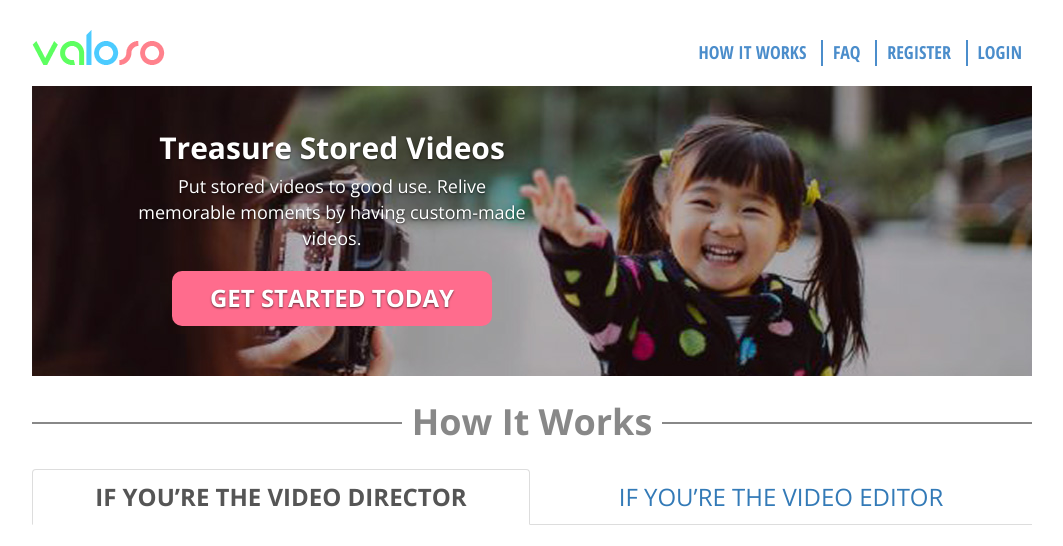
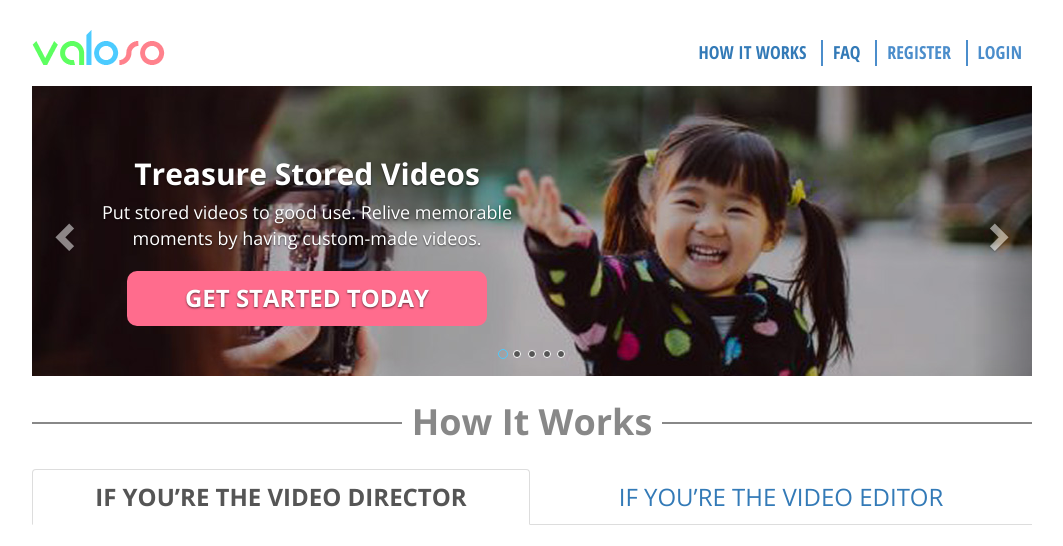
Before and after one commit to sergey-ivanov-79/Valoso, a PHP site: page /landing-page.html in a window 1280 px wide. Shown: the top 546 px of the page, without its empty margins (108-1171 px from the left). Run offline with PHP 8.4, Linux system fonts and the light colour scheme; some libraries are stand-ins or nearby versions.

Commit message:
no message

```diff
--- a/css/style.css
+++ b/css/style.css
@@ -513,6 +589,28 @@ footer {
 .carousel-inner .item img {
 
 }
+#header .sliderBox .carousel-control {
+  width:6%;
+}
+#header .sliderBox .carousel-indicators {
+  bottom:0px;
+}
+#header .sliderBox .carousel-indicators li {
+  width:8px;
+  height:8px;
+
+  background:#555555;
+}
+
+#header .sliderBox .carousel-indicators .active {
+  background:transparent;
+  border:1px solid #4ccbff;
+   width:10px;
+  height:10px;
+}
+#header .sliderBox  .slider-size {
+  height:290px
+}
 @media (min-width: 1060px) {
   .container {
     width: 1030px;
@@ -521,8 +619,8 @@ footer {
 }
 @media (min-width: 990px) {
     #header .sliderBox .carousel-caption {
-    width:40%;
-    left:10%;
+    width:45%;
+    left:5%;
     right:auto;
     bottom:20px;
   }
--- a/landing-page.html
+++ b/landing-page.html
@@ -49,6 +49,14 @@
            $('.upArrow').hide()
         }
     });
+    $('#slider').on('slide.bs.carousel', function () {
+
+      console.log(1);
+    })
+    $('#slider').on('slid.bs.carousel', function () {
+       console.log(2);
+    })
+
 	});
 
 	</script>
@@ -81,48 +89,70 @@
      <div class="col-xs-12 col-sm-12 col-md-12 col-lg-12">
         <div id="slider" class="carousel slide" data-ride="carousel">
           <!-- Wrapper for slides -->
+           <ol class="carousel-indicators">
+              <li data-target="#slider" data-slide-to="0" class="active"></li>
+              <li data-target="#slider" data-slide-to="1"></li>
+              <li data-target="#slider" data-slide-to="2"></li>
+              <li data-target="#slider" data-slide-to="3"></li>
+              <li data-target="#slider" data-slide-to="4"></li>
+            </ol>
             <div class="carousel-inner" role="listbox">
               <div class="item active">
-                <img src="images/s2.jpg" alt="">
-                <div class="carousel-caption">
-                  <h2>Treasure Stored Videos</h2>
-                  <div class="text">Put stored videos to good use. Relive memorable moments by having custom-made videos.</div>
-                   <a href="" class="butLink">Get Started Today</a>
-                </div>
+                  <div style="background:url(images/s2.jpg) center center;  background-size:cover;" class="slider-size">
+                     <div class="carousel-caption">
+                    <h2>Treasure Stored Videos</h2>
+                    <div class="text">Put stored videos to good use. Relive memorable moments by having custom-made videos.</div>
+                     <a href="" class="butLink">Get Started Today</a>
+                  </div>
+                  </div>
               </div>
             <div class="item">
-               <img src="images/s3.jpg" alt="">
-               <div class="carousel-caption">
-                <h2>Treasure Stored Videos</h2>
-                <div class="text">Put stored videos to good use. Relive memorable moments by having custom-made videos.</div>
-                 <a href="" class="butLink">Get Started Today</a>
-              </div>
+                <div style="background:url(images/s3.jpg) center center;  background-size:cover;" class="slider-size">
+                   <div class="carousel-caption">
+                    <h2>Treasure Stored Videos</h2>
+                    <div class="text">Put stored videos to good use. Relive memorable moments by having custom-made videos.</div>
+                     <a href="" class="butLink">Get Started Today</a>
+                  </div>
+                </div>
             </div>
             <div class="item">
-               <img src="images/s4.jpg" alt="">
-               <div class="carousel-caption">
-                <h2>Treasure Stored Videos</h2>
-                <div class="text">Put stored videos to good use. Relive memorable moments by having custom-made videos.</div>
-                 <a href="" class="butLink">Get Started Today</a>
-              </div>
+                <div style="background:url(images/s4.jpg) center center;  background-size:cover;" class="slider-size">
+                   <div class="carousel-caption">
+                    <h2>Treasure Stored Videos</h2>
+                    <div class="text">Put stored videos to good use. Relive memorable moments by having custom-made videos.</div>
+                     <a href="" class="butLink">Get Started Today</a>
+                  </div>
+               </div>
             </div>
             <div class="item">
-               <img src="images/s5.jpg" alt="">
-               <div class="carousel-caption">
-                <h2>Treasure Stored Videos</h2>
-                <div class="text">Put stored videos to good use. Relive memorable moments by having custom-made videos.</div>
-                 <a href="" class="butLink">Get Started Today</a>
-              </div>
+                <div style="background:url(images/s5.jpg) center center;  background-size:cover;" class="slider-size">
+                   <div class="carousel-caption">
+                    <h2>Treasure Stored Videos</h2>
+                    <div class="text">Put stored videos to good use. Relive memorable moments by having custom-made videos.</div>
+                     <a href="" class="butLink">Get Started Today</a>
+                  </div>
+               </div>
             </div>
             <div class="item">
-               <img src="images/s6.jpg" alt="">
-               <div class="carousel-caption">
-                <h2>Treasure Stored Videos</h2>
-                <div class="text">Put stored videos to good use. Relive memorable moments by having custom-made videos.</div>
-                 <a href="" class="butLink">Get Started Today</a>
-              </div>
+                <div style="background:url(images/s6.jpg) center center;  background-size:cover;" class="slider-size">
+                   <div class="carousel-caption">
+                    <h2>Pick Your Own Projects</h2>
+                    <div class="text">Enjoy the freedom of being a freelance video editor. <br>
+    Work anywhere, anytime you want.</div>
+                     <a href="" class="butLink">Get Started Today</a>
+                  </div>
+               </div>
             </div>
               </div>
+               <!-- Controls -->
+                <a class="left carousel-control" href="#slider" role="button" data-slide="prev">
+                  <span class="glyphicon glyphicon-chevron-left" aria-hidden="true"></span>
+                  <span class="sr-only">Previous</span>
+                </a>
+                <a class="right carousel-control" href="#slider" role="button" data-slide="next">
+                  <span class="glyphicon glyphicon-chevron-right" aria-hidden="true"></span>
+                  <span class="sr-only">Next</span>
+                </a>
            </div>
      </div>
  </div>
@@ -368,15 +398,15 @@
          <div class="col-xs-12 col-sm-6 col-md-4 col-lg-4 botLogo">
             <a href=""><img src="images/logo-b.png"></a>
             <div class="socBox">
-                <a href=""><img src="images/soc-v.png"></a>
-                <a href=""><img src="images/soc-y.png"></a>
-                <a href=""><img src="images/soc-tw.png"></a>
-                <a href=""><img src="images/soc-t.png"></a>
-                <a href=""><img src="images/soc-ins.png"></a>
-                <a href=""><img src="images/soc-p.png"></a>
-                <a href=""><img src="images/soc-g.png"></a>
-                <a href=""><img src="images/soc-fb.png"></a>
-                <a href=""><img src="images/soc-fl.png"></a>
+                <a href="" class="soc-ico s1"></a>
+                <a href="" class="soc-ico s2"></a>
+                <a href="" class="soc-ico s3"></a>
+                <a href="" class="soc-ico s4"></a>
+                <a href="" class="soc-ico s5"></a>
+                <a href="" class="soc-ico s6"></a>
+                <a href="" class="soc-ico s7"></a>
+                <a href="" class="soc-ico s8"></a>
+                <a href="" class="soc-ico s9"></a>
                 <div class="clearN"></div>
             </div>
          </div>
```
Also changed, not shown: other parts of css/style.css (+80 -4 lines), images/soc-ico.png (added).
